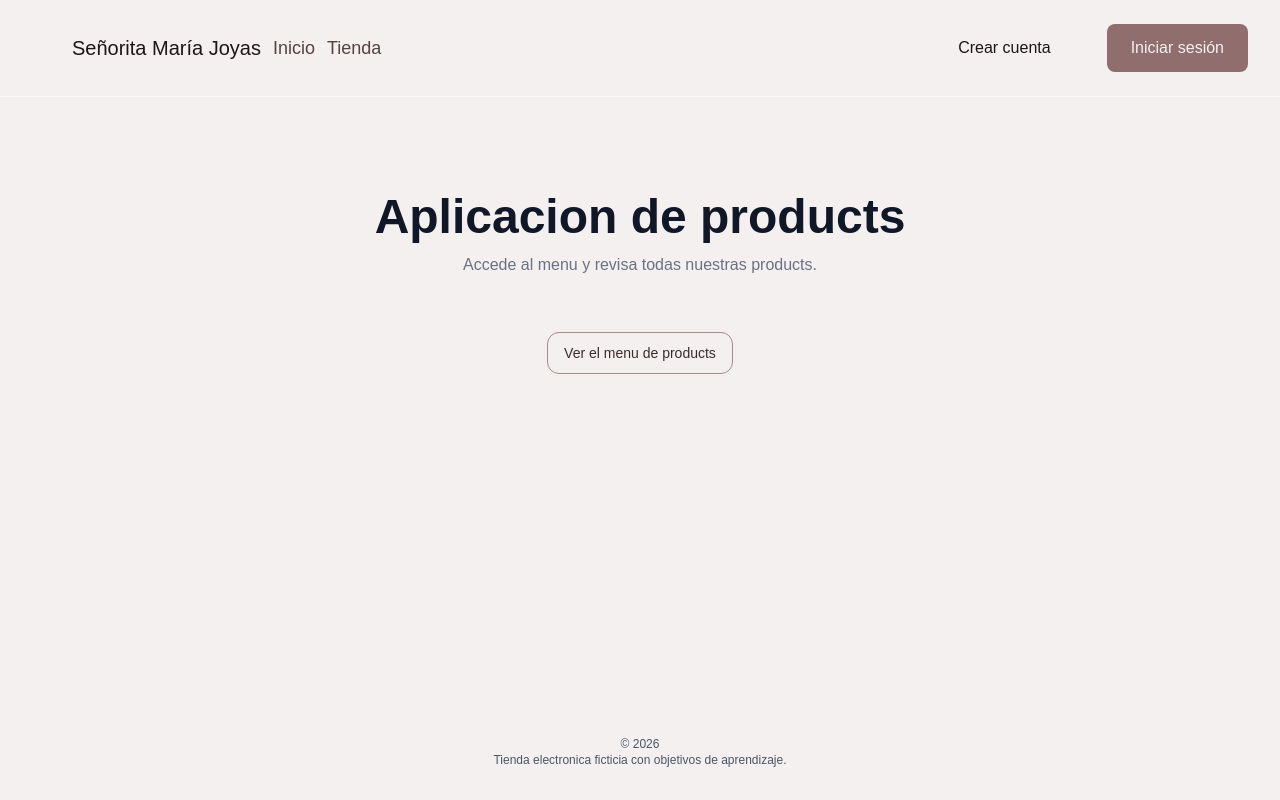
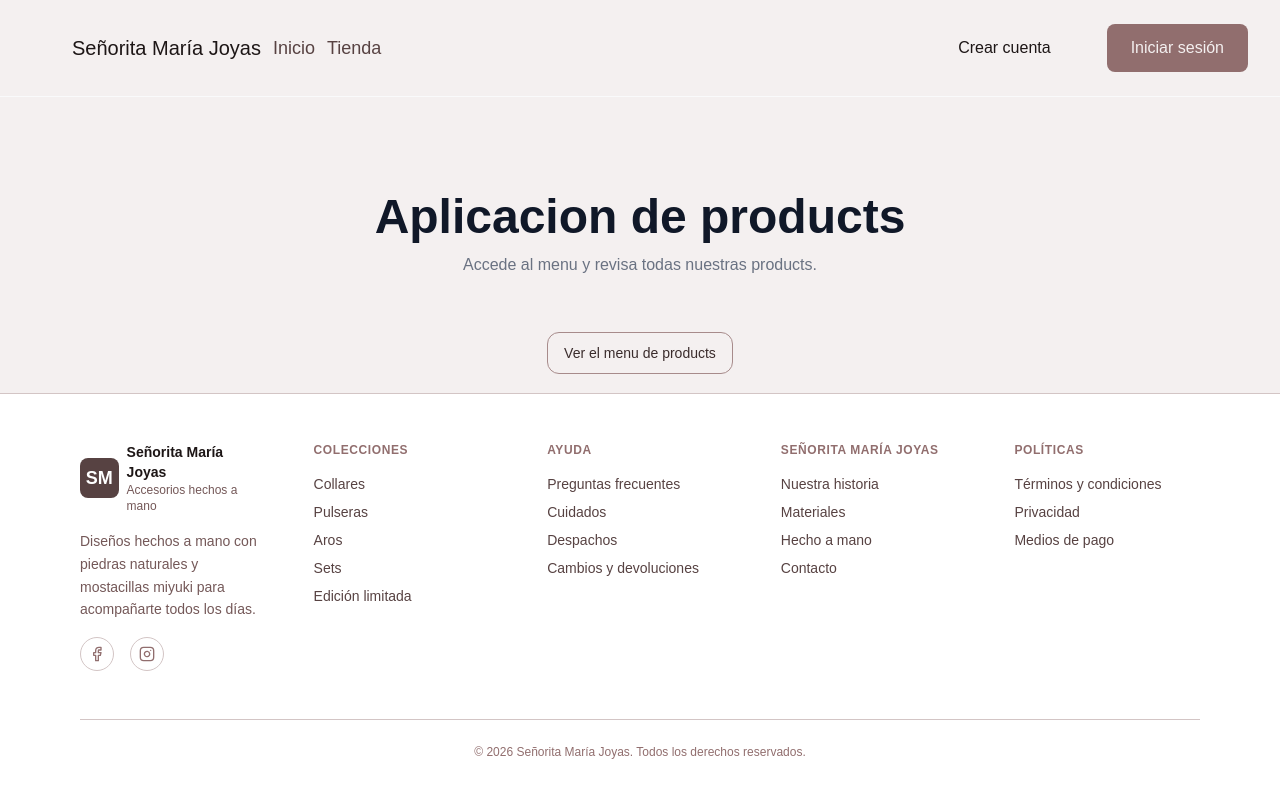
Before and after one commit to aescuderof/smj3, a React (Vite) app in the folder smj-m7/: page / in a window 1280 px wide. Built offline with nearby package versions, Linux system fonts and the light colour scheme; no server answers; a web font is replaced by a local one.

Commit message:
rrss footer ok

```diff
--- a/package.json
+++ b/package.json
@@ -16,6 +16,7 @@
     "dotenv": "^17.2.3",
     "express": "^5.2.1",
     "jsonwebtoken": "^9.0.3",
+    "lucide-react": "^0.575.0",
     "mongoose": "^9.0.1",
     "stripe": "^20.2.0"
   },
--- a/smj-m7/package.json
+++ b/smj-m7/package.json
@@ -12,6 +12,7 @@
   "dependencies": {
     "@tailwindcss/vite": "^4.1.18",
     "axios": "^1.13.2",
+    "lucide-react": "^0.575.0",
     "react": "^19.2.0",
     "react-dom": "^19.2.0",
     "react-router-dom": "^7.12.0",
--- a/smj-m7/src/components/Layout/Footer.jsx
+++ b/smj-m7/src/components/Layout/Footer.jsx
@@ -1,10 +1,88 @@
+import { Facebook, Github, Instagram, Twitter, Youtube } from 'lucide-react'
+
+const sections = [
+    {
+        title: 'Colecciones',
+        links: ['Collares', 'Pulseras', 'Aros', 'Sets', 'Edición limitada'],
+    },
+    {
+        title: 'Ayuda',
+        links: ['Preguntas frecuentes', 'Cuidados', 'Despachos', 'Cambios y devoluciones'],
+    },
+    {
+        title: 'Señorita María Joyas',
+        links: ['Nuestra historia', 'Materiales', 'Hecho a mano', 'Contacto'],
+    },
+    {
+        title: 'Políticas',
+        links: ['Términos y condiciones', 'Privacidad', 'Medios de pago'],
+    },
+]
+
+const socials = [
+        { label: 'Facebook', Icon: Facebook, href: 'https://www.facebook.com/profile.php?id=100064763182163' },
+        { label: 'Instagram', Icon: Instagram, href: 'https://www.instagram.com/senoritamaria.cl' },
+
+]
+
 const Footer = () => {
     return (
-        <footer className="text-gray-600 text-xs max-w-5xl mx-auto text-center px-4 pt-24 pb-8">
-            <p>&copy; 2026</p>
-            <p>Tienda electronica ficticia con objetivos de aprendizaje.</p>
+        <footer className="w-full border-t border-dust-grey-200 bg-white text-dust-grey-700">
+            <div className="mx-auto flex w-full max-w-6xl flex-col gap-12 px-4 pt-12 pb-10">
+                <div className="grid grid-cols-2 gap-12 sm:grid-cols-3 lg:grid-cols-5">
+                    <div className="col-span-2 flex flex-col gap-4 sm:col-span-1">
+                        <div className="flex items-center gap-2">
+                            <div className="flex h-10 w-10 items-center justify-center rounded-lg bg-dust-grey-700 text-white">
+                                <span className="text-lg font-semibold">SM</span>
+                            </div>
+                            <div>
+                                <p className="text-sm font-semibold text-dust-grey-900">Señorita María Joyas</p>
+                                <p className="text-xs text-dust-grey-600">Accesorios hechos a mano</p>
+                            </div>
+                        </div>
+                        <p className="text-sm leading-relaxed text-dust-grey-600">
+                            Diseños hechos a mano con piedras naturales y mostacillas miyuki para acompañarte todos los días.
+                        </p>
+                        <div className="flex gap-4">
+                            {socials.map(({ Icon, label, href }) => (
+                                <a
+                                    key={label}
+                                    href={href}
+                                    target="_blank"
+                                    rel="noreferrer"
+                                    aria-label={label}
+                                    className="rounded-full border border-dust-grey-200 p-2 text-dust-grey-500 transition hover:border-dust-grey-400 hover:text-dust-grey-800"
+                                >
+                                    <Icon className="h-4 w-4" />
+                                </a>
+                            ))}
+                        </div>
+                    </div>
+
+                    {sections.map((section) => (
+                        <div key={section.title}>
+                            <h3 className="text-xs font-semibold uppercase tracking-wider text-dust-grey-500">
+                                {section.title}
+                            </h3>
+                            <ul className="mt-4 space-y-2 text-sm text-dust-grey-700">
+                                {section.links.map((link) => (
+                                    <li key={link}>
+                                        <a className="transition hover:text-dust-grey-900" href="#">
+                                            {link}
+                                        </a>
+                                    </li>
+                                ))}
+                            </ul>
+                        </div>
+                    ))}
+                </div>
+
+                <div className="border-t border-dust-grey-200 pt-6 text-center text-xs text-dust-grey-500">
+                    <p>© {new Date().getFullYear()} Señorita María Joyas. Todos los derechos reservados.</p>
+                </div>
+            </div>
         </footer>
     )
 }
 
-export default Footer;
+export default Footer
--- a/smj-m7/vite.config.js
+++ b/smj-m7/vite.config.js
@@ -8,4 +8,8 @@ export default defineConfig({
     react(),
     tailwindcss()
   ],
+  server: {
+    port: 5173,
+    strictPort: true,
+  },
 })
```
Also changed, not shown: 2 other files (tests, documents, lock files or other folders).
